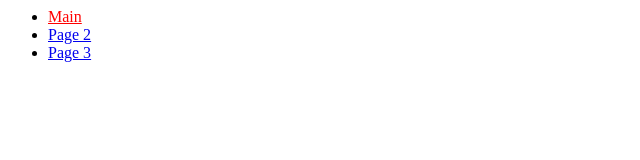
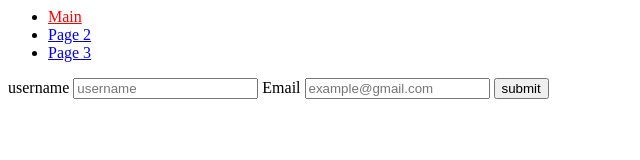
Before and after one commit to lursmana/Commschool, a plain HTML site: page index.html in a window 1280 px wide. Shown: the whole page, without its empty margins (0-640 px from the left). Drawn offline with Linux system fonts and the light colour scheme.

Commit message:
created form with 2 inputs and a submit button

```diff
--- a/index.html
+++ b/index.html
@@ -23,5 +23,12 @@
             </li>
         </ul>
     </nav>
+    <form>
+        <label for="uname">username</label>
+        <input type="text" id="uname" name="uname" placeholder="username">
+        <label for="mail">Email</label>
+        <input type="email" id="mail" name="mail" placeholder="example@gmail.com">
+        <input type="submit" value="submit">
+    </form>
 </body>
 </html>
```
